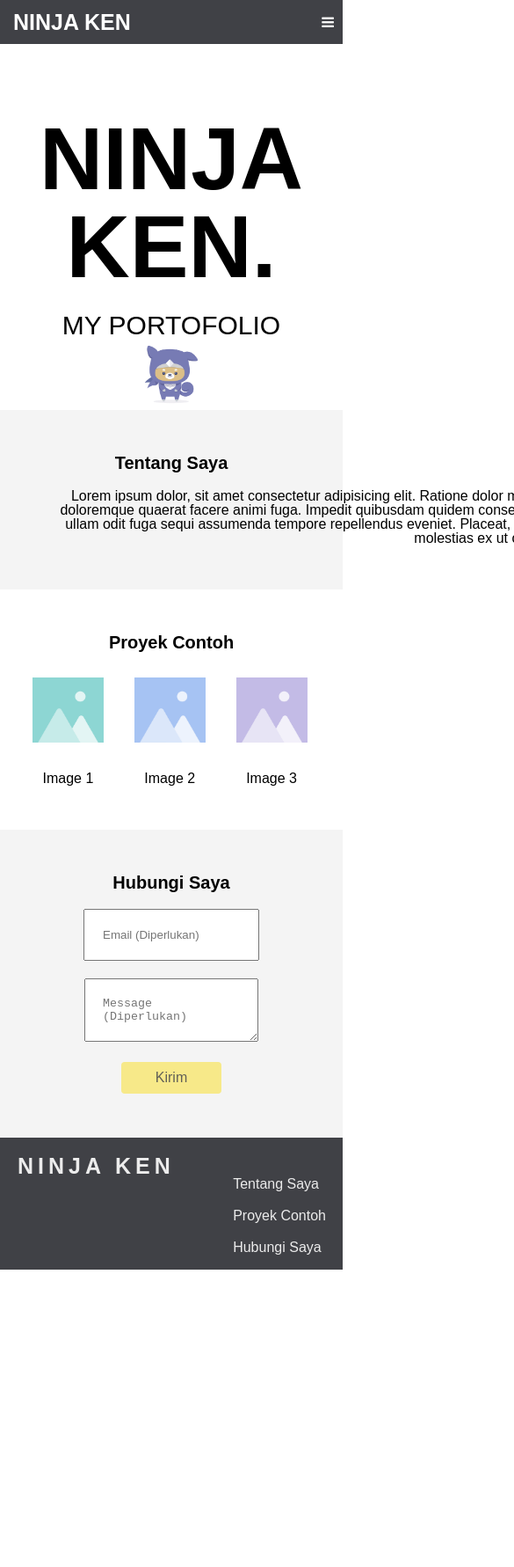
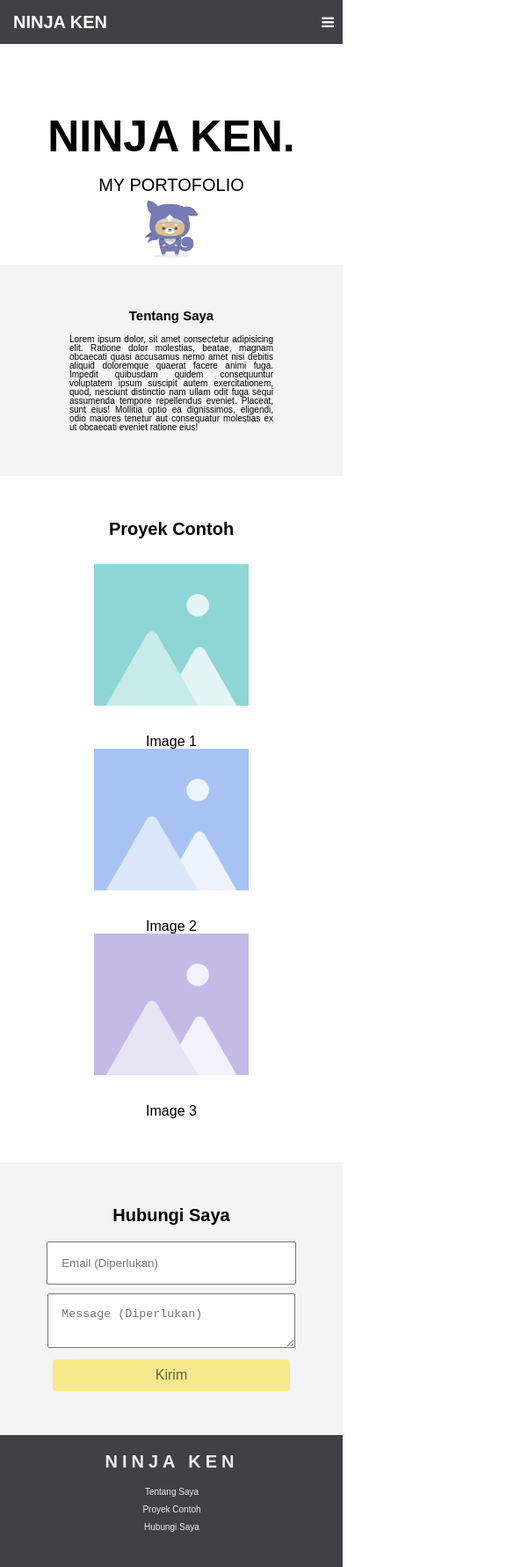
Before and after one commit to NuriskiAkbar/MNuriskiAkbar-Progate, a plain HTML site: page MainPage.html in a window 390 px wide. Shown: the top 1781 px of the page at 88% size, 585 px wide, since content can reach past the window. Before the commit the page ends 1446 px from the top, so only its background shows below. Drawn offline with Linux system fonts and the light colour scheme.

Commit message:
update responsive

```diff
--- a/responsive.css
+++ b/responsive.css
@@ -7,8 +7,49 @@
 
 /*untuk handphone*/
 @media all and (max-width: 670px){
+
+    .main-container main .container .tentang-saya h2{
+        font-weight: bold;
+        margin-bottom: 15px;
+        font-size: 15px;
+    }
+
+    .main-container main .container .tentang-saya p{
+        font-family: sans-serif;
+        font-weight: lighter;
+        width: 80%;
+        margin: auto;
+        font-size: 10px;
+        text-align: justify;
+    }
+
+    .main-container header .right-logo h1{
+        font-size: 20px;
+        font-weight: bold;
+        line-height: 50px;
+        margin: 0 15px 0 15px;
+    }
+
+    .main-container main .container .proyek-contoh .list-item .list1,
+    .main-container main .container .proyek-contoh .list-item .list2,
+    .main-container main .container .proyek-contoh .list-item .list3{
+        width: 100%;
+    }
+
     .main-container .list-menu .list-menu-ver{
         display: none;
+    }
+
+
+    .main-container main .container .head-main .main-h1{
+        font-size: 50px;
+    }
+
+    .main-container main .container .head-main .second-h1{
+        font-family: sans-serif;
+        font-size: 20px;
+        font-weight: lighter;
+        margin-top: 20px;
     }
 
     .main-container .list-menu .icon-burger .fa{
@@ -17,4 +58,45 @@
         float: right;
         margin-right: 10px;
     }
+
+    .main-container .hubungi-saya h2{
+        font-size: 15px;
+    }
+
+    .main-container .hubungi-saya .container .fi{
+        width: 100%;
+        margin: auto;
+    }
+
+    .main-container main .container .hubungi-saya .container input,
+    .main-container main .container .hubungi-saya .container textarea{
+        width: 80%;
+        margin: auto;
+        margin-bottom: 10px;
+    }
+
+    .main-container main .container .hubungi-saya .container .input{
+        width: 80%;
+        margin: auto;
+    }
+
+    .main-container footer .container .left-logo h1{
+        font-size: 20px;
+        letter-spacing: 5px;
+        font-weight: bold;
+        text-align: center;
+        margin-bottom: 20px;
+    }
+
+    .main-container footer .container .list-footer{
+        font-size: 10px;
+        width: 100%;
+        margin: auto;
+        text-align: center;
+    }
+
+    .main-container footer .container .list-footer .list-items li{
+        margin-bottom: 10px;
+    }
+
 }
--- a/stylesheet.css
+++ b/stylesheet.css
@@ -123,8 +123,9 @@ table {
 .main-container main .container .tentang-saya p{
     font-family: sans-serif;
     font-weight: lighter;
-    width: 1170px;
+    width: 80%;
     margin: auto;
+    font-size: 15px;
 }
 
 .main-container main .container .proyek-contoh{
@@ -149,7 +150,7 @@ table {
 }
 
 .main-container main .container .proyek-contoh .list-item img{
-    width: 70%;
+    width: 50%;
     margin-bottom: 30px;
 }
 
@@ -186,7 +187,7 @@ table {
 .main-container main .container .hubungi-saya .container textarea{
     width: 50%;
     margin: auto;
-    padding: 20px;
+    padding: 15px;
     margin-bottom: 20px;
 }
 
```
